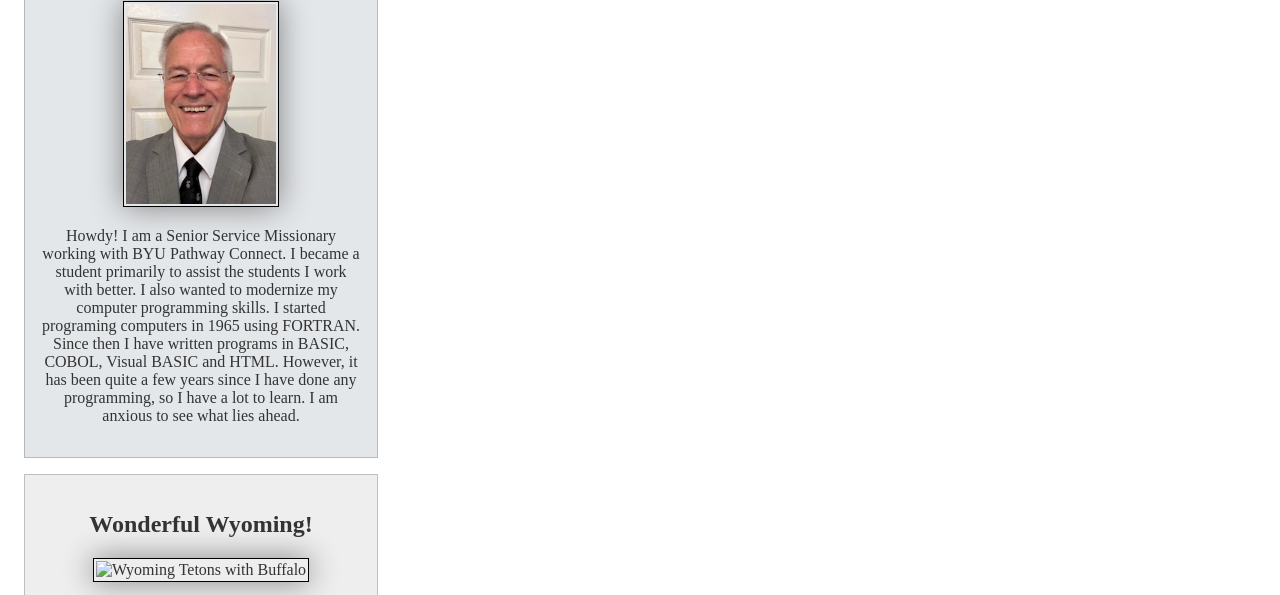
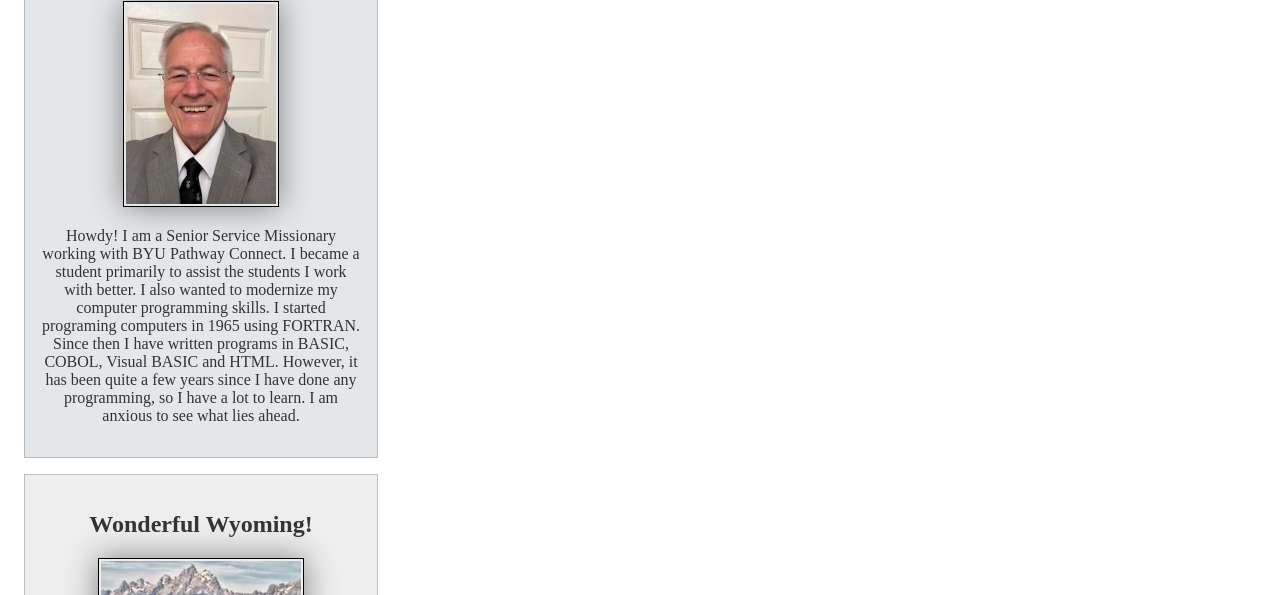
Before and after one commit to 8-20/wdd130, a plain HTML site: page index.html in a window 1280 px wide. Shown: the part 311-906 px from the top of the page. Drawn offline with Linux system fonts and the light colour scheme; the site is published under a folder, as on GitHub Pages, so addresses that start at the root find nothing.

Commit message:
Added dot to image path

```diff
--- a/index.html
+++ b/index.html
@@ -25,7 +25,7 @@
     </main>
     <aside>
         <h2>Wonderful Wyoming!</h2>
-        <img src="/images/tetons with buffalo.webp" alt="Wyoming Tetons with Buffalo">
+        <img src="./images/tetons with buffalo.webp" alt="Wyoming Tetons with Buffalo">
         <p>
             Wyoming was the 44th state to be admitted to the United States on July 10, 1890. However, it was the first state to grant women the right to vote. Although it is the 10th largest in area, it is the smallest in population with slightly more than 500,000 people. Wyoming is famous for its national parks including Yellowstone and Grand Teton National Parks and for its abundance of outdoor activities such as hunting, fishing, skiing, hiking, and mountain climbing.
 
```
